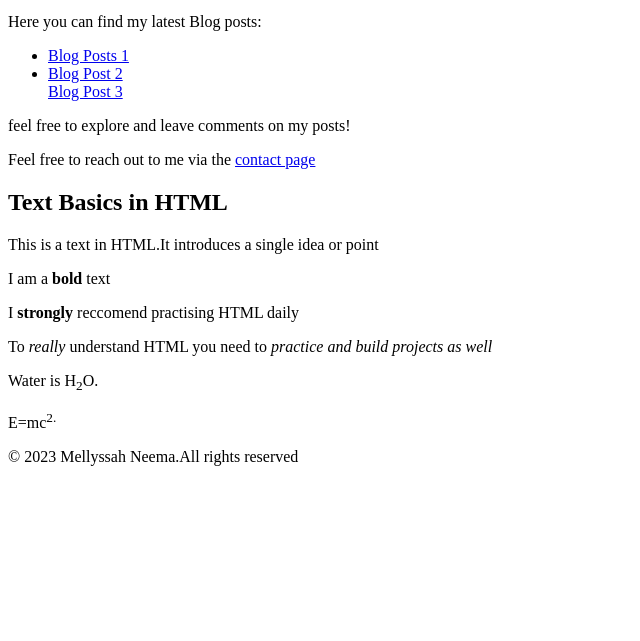
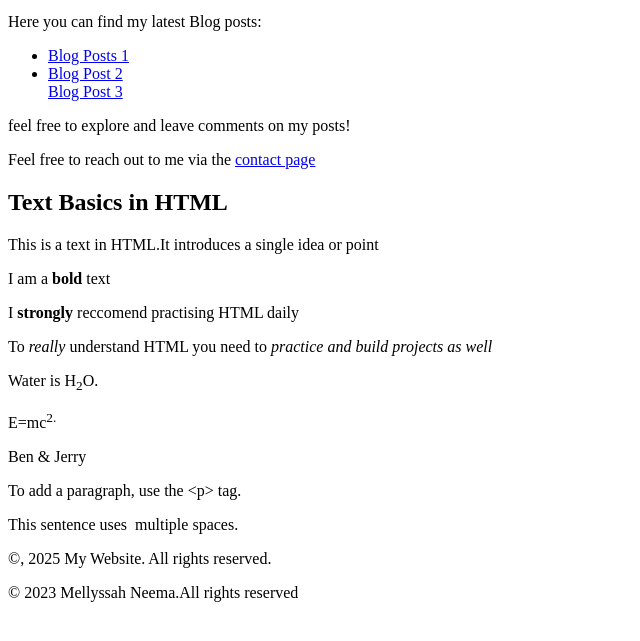
Before and after one commit to Mellyssah-Frontend-Dev/taawun-html-css, a plain HTML site: page link.html in a window 1280 px wide. Shown: the part 101-742 px from the top of the page, without its empty margins (0-640 px from the left). Drawn offline with Linux system fonts and the light colour scheme.

Commit message:
text file.html

```diff
--- a/link.html
+++ b/link.html
@@ -24,6 +24,10 @@
     <p>To <em>really</em> understand HTML you need to <em>practice and build projects as well</em></p>
     <p> Water is H<sub>2</sub>O.</p>
     <p>E=mc<sup>2.</sup></p>
+    <p> Ben &amp; Jerry</p>
+    <p> To add a paragraph, use the &lt;p&gt; tag.</p>
+    <p>This sentence uses&nbsp;&nbsp;multiple spaces.</p>
+    <p>&copy, 2025 My Website. All rights reserved.</p>
 
     <footer>
         <p>&copy; 2023 Mellyssah Neema.All rights reserved</p>
```
